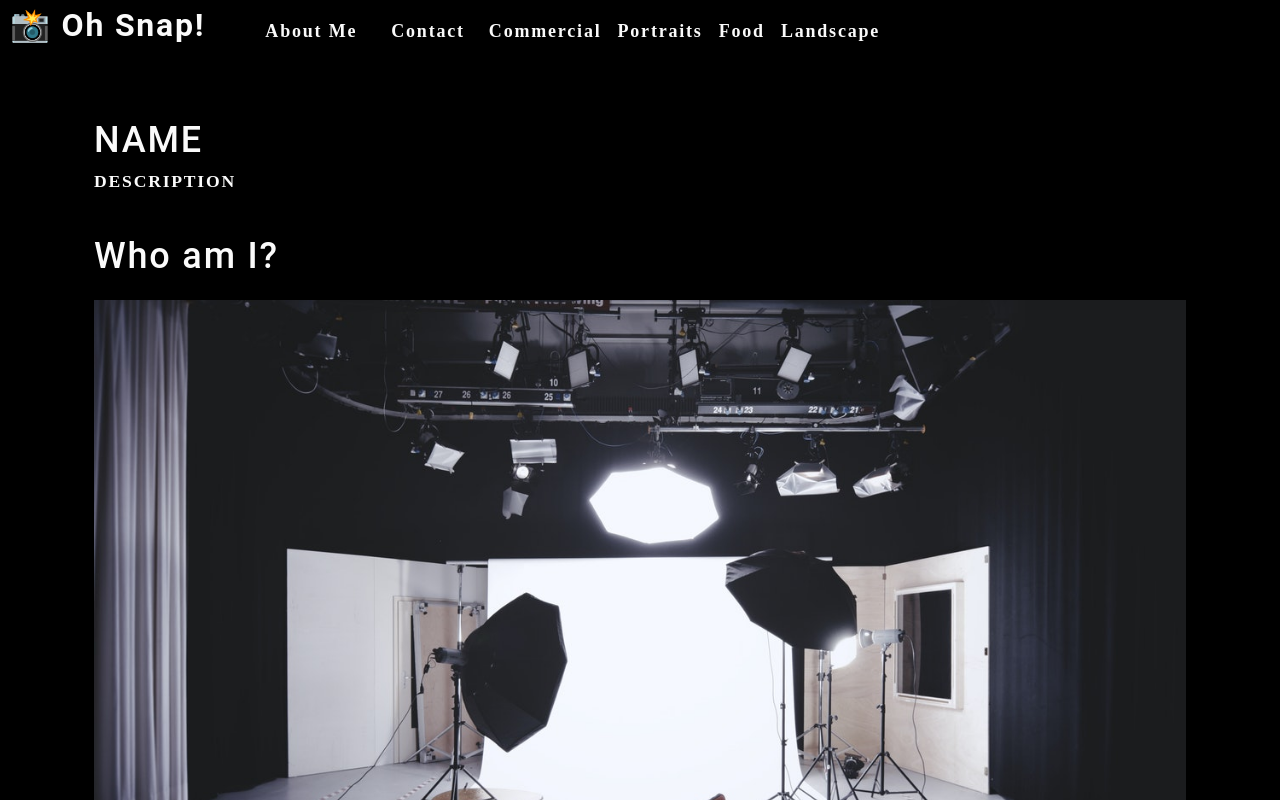
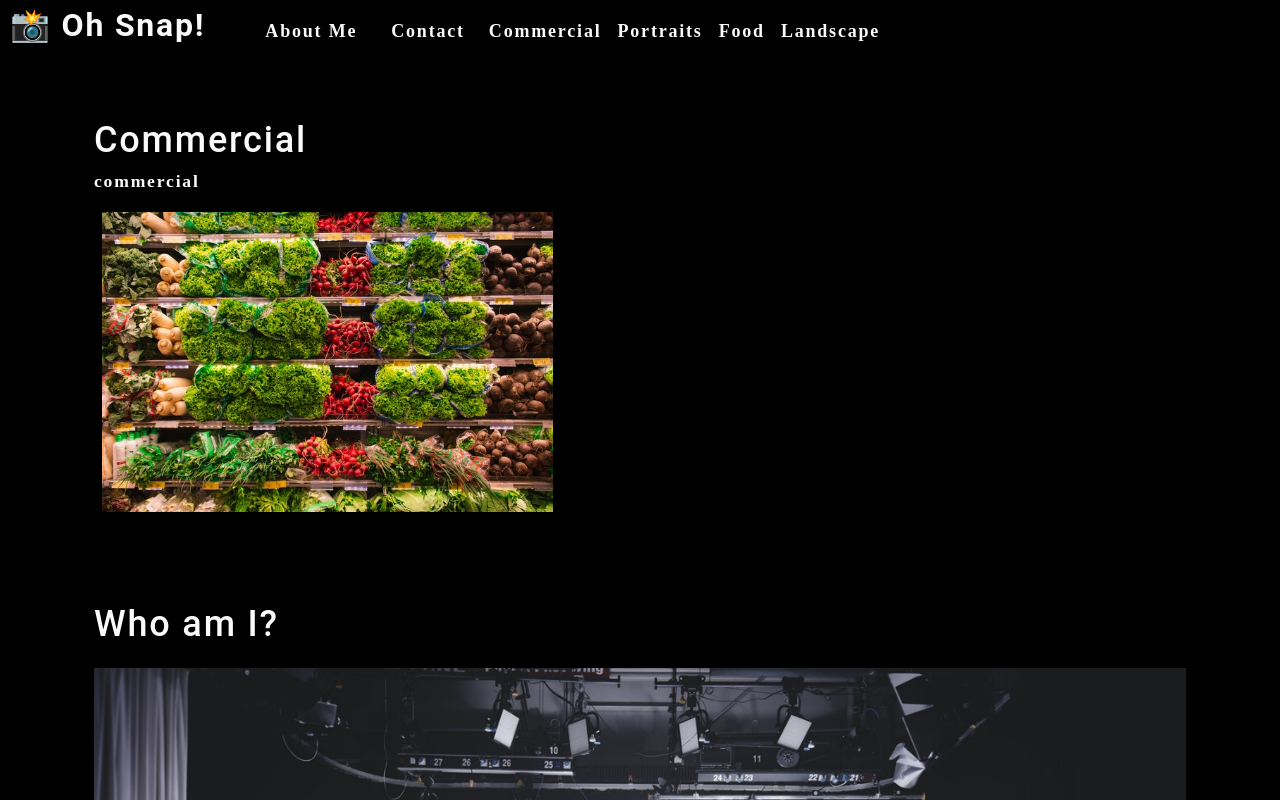
Before and after one commit to Sarah-Safarzadeh/photo-port, a React (Create React App) app: page / in a window 1280 px wide. Shown: the top 800 px of the page. Built offline with nearby package versions, Linux system fonts and the light colour scheme.

Commit message:
classed, alt img, objects

```diff
--- a/src/components/Gallery/index.js
+++ b/src/components/Gallery/index.js
@@ -1,12 +1,26 @@
-import React from 'react';
+import React from "react";
+import { capitalizeFirstLetter } from "../../utils/helpers";
+import photo from "../../assets/small/commercial/0.jpg";
 
-function Gallery() {
-    return (
-        <section>
-            <h1>NAME</h1>
-            <p>DESCRIPTION</p>
-        </section>
-    );
+function Gallery(props) {
+  const currentCategory = {
+    name: "commercial",
+    description:
+      "Photos of grocery stores, food trucks, and other commercial projects",
+  };
+  return (
+    <section>
+      <h1>{capitalizeFirstLetter(currentCategory.name)}</h1>
+      <p>{currentCategory.name}</p>
+      <div className="flex-row">
+        <img
+          src={photo}
+          alt="Commercial Example"
+          className="img-thumbnail mx-1"
+        ></img>
+      </div>
+    </section>
+  );
 }
 
 export default Gallery;
```
Also changed, not shown: 1 other file (tests, documents, lock files or other folders).
